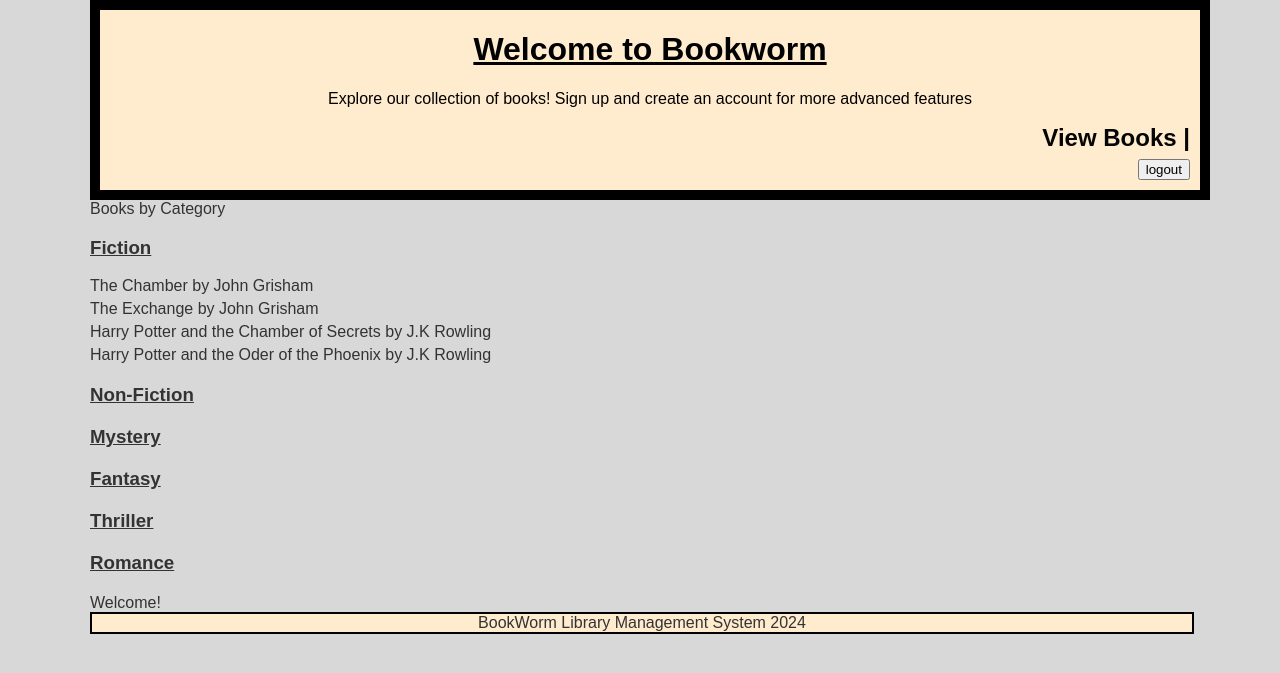
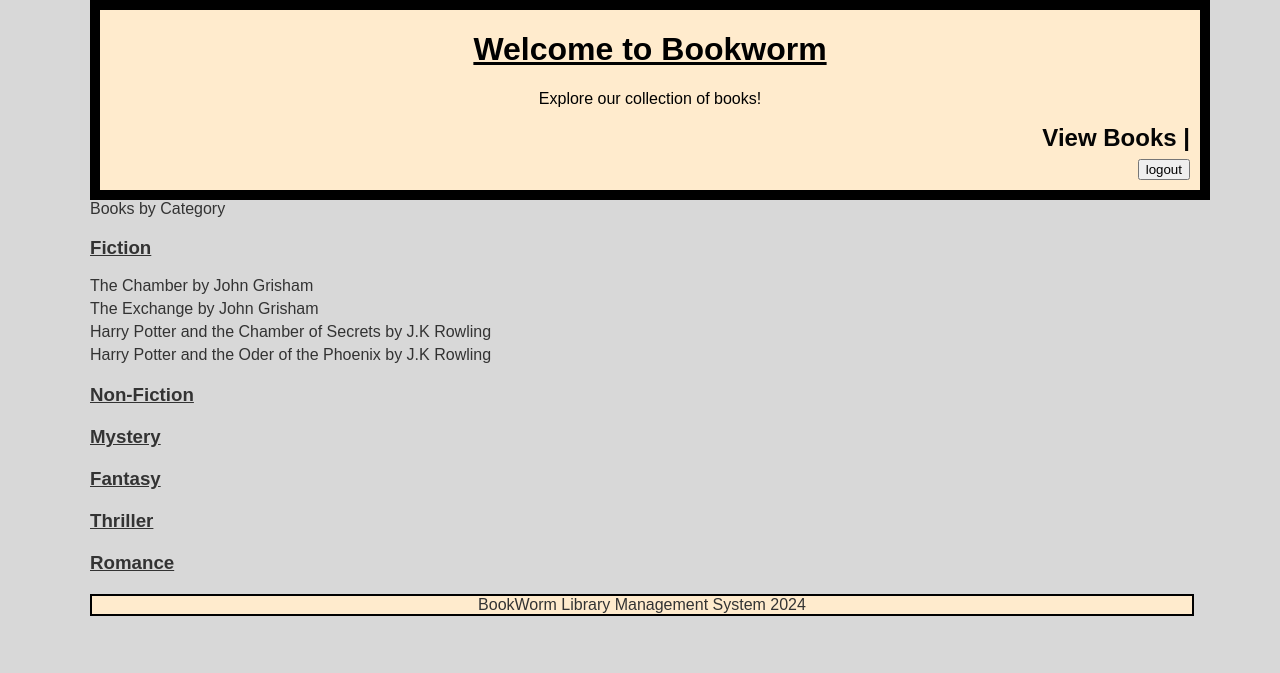
Before and after one commit to Craftyawesome/Bookworm-Library-Management, a Django app: page / in a window 1280 px wide. Shown: the top 673 px of the page. Run offline with Django 5.2, Linux system fonts and the light colour scheme; a user stored in the database is signed in; data comes from the database, SQL or seed files in the repository; parts of the project's set-up code (start-up, migrations or seed data) failed here and were passed over.

Commit message:
adjust home text

```diff
--- a/libraryApp/templates/home.html
+++ b/libraryApp/templates/home.html
@@ -89,7 +89,11 @@
 </head>
 <header>
     <h1>Welcome to Bookworm</h1>
-    <p>Explore our collection of books! Sign up and create an account for more advanced features</p>
+    <p>Explore our collection of books!
+        {% if not user.is_authenticated %}
+            Sign up and create an account for more advanced features.
+        {% endif %}
+    </p>
     <h2>
         <a href="{% url 'book_list' %}">View Books</a>
         <a>|</a>
@@ -124,14 +128,7 @@
 
 
     {% endfor %}
-    {% if user.is_authenticated %}
-        <a>Welcome!</a>
-    {% else %}
-        <p1>Sign up for more features</p1>
-    {% endif %}
-
     {% endblock %}
-
 </body>
 
 <footer>
```
